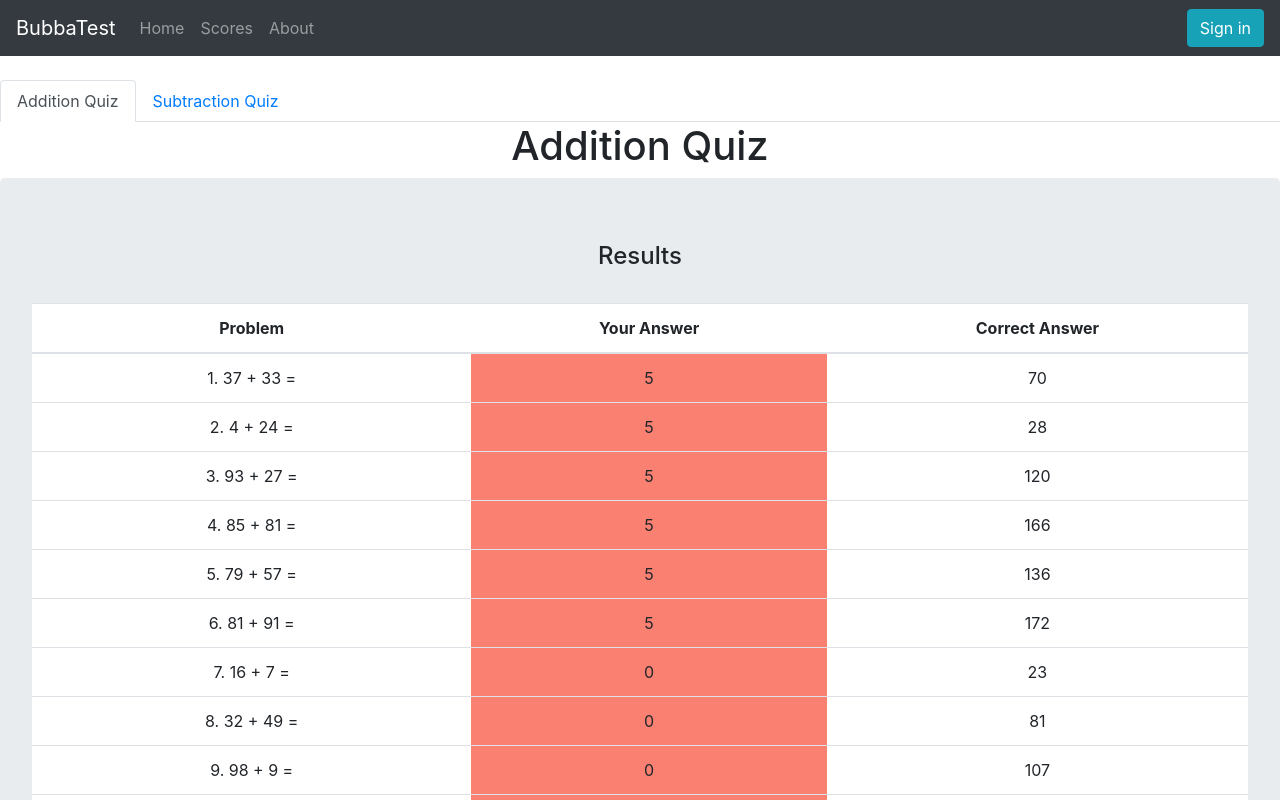
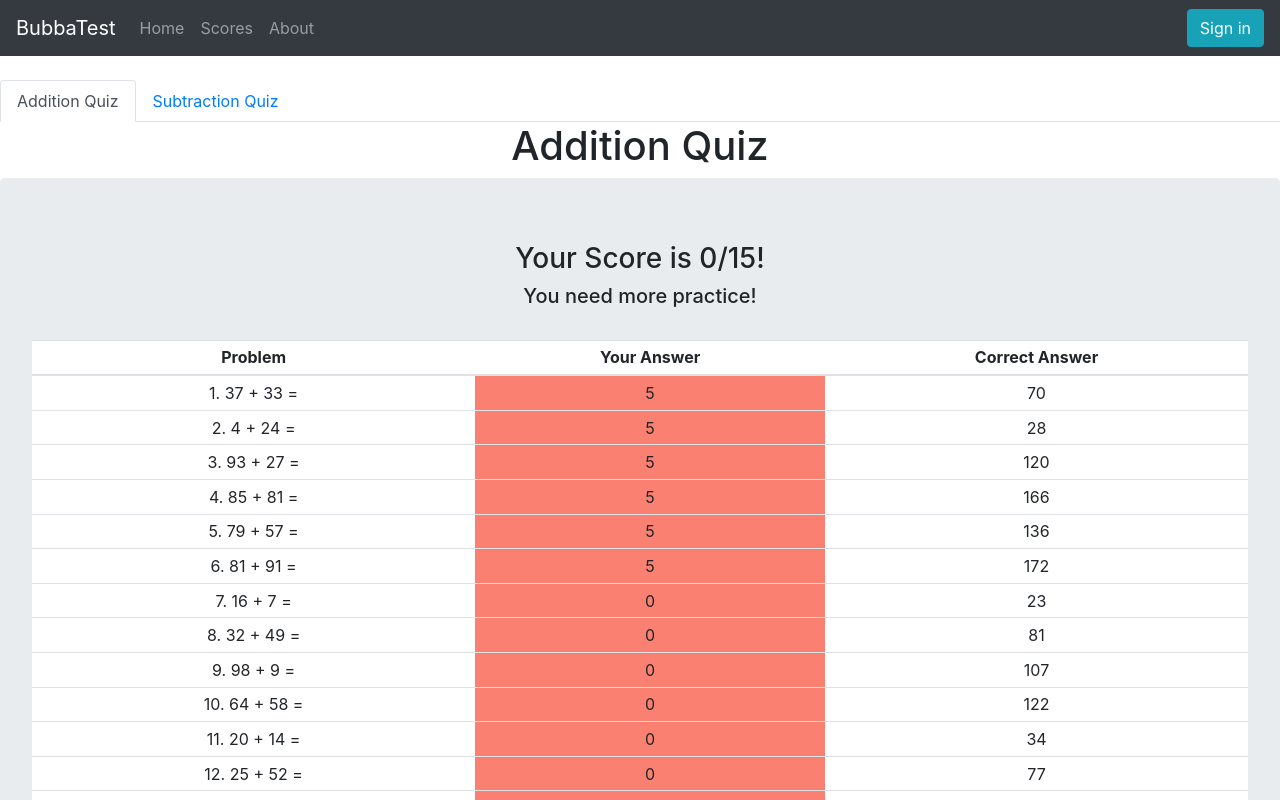
Before and after one commit to bearados/bubba, a React (Create React App) app in the folder client/: page / in a window 1280 px wide. Both pictures are taken after typing "5", "5", "5", "5", "5", "5" into the empty fields and a click on the button "Submit Answers". Shown: the top 800 px of the page. Built offline with nearby package versions, Linux system fonts and the light colour scheme; no server answers.

Commit message:
show incorrect answers

```diff
--- a/client/src/components/QuizA.js
+++ b/client/src/components/QuizA.js
@@ -163,9 +163,9 @@ class QuizA extends Component {
                 <Row className="justify-content-md-center"><Button type="submit" onClick= {this.getScore.bind(this)} variant="primary">Submit Answers</Button></Row>
                 </Form>:
                 <container>
-                    <h4>Results</h4>
+                    <Container>{this.getMsg()}</Container>
                     <br/>
-                    <Table hover style={{ backgroundColor :"white"}}>
+                    <Table size="sm" hover style={{ backgroundColor :"white"}}>
                     <thead>
                         <tr>
                             <th>Problem</th>
@@ -178,7 +178,7 @@ class QuizA extends Component {
 
                     </tbody>
                     </Table>
-                    <Container>{this.getMsg()}</Container>
+
                     <Button type="button" onClick={this.newQuiz.bind(this)}  variant="info">Take Another Addition Quiz</Button>
                 </container>
                }
```
